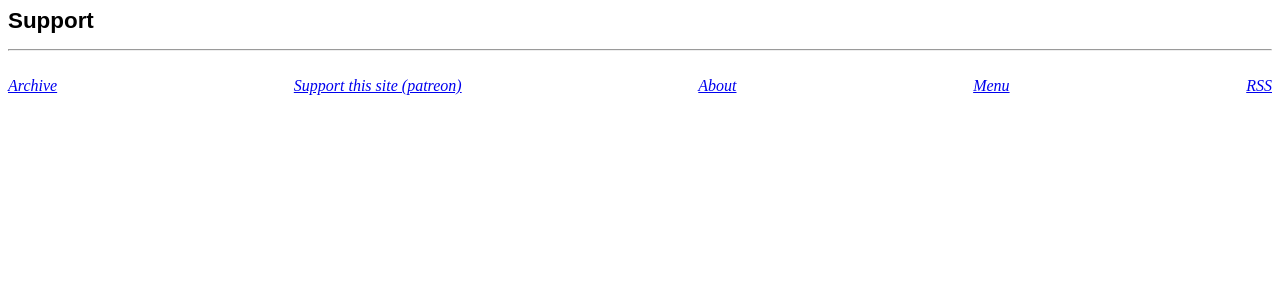
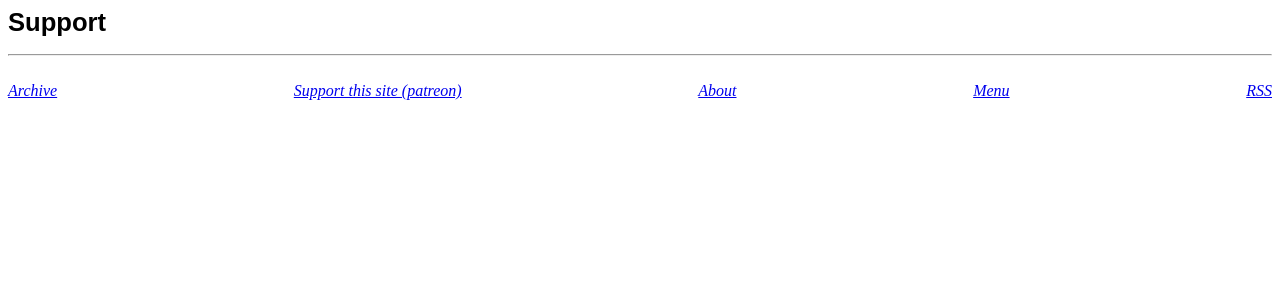
Before and after one commit to derykmakgill/website, a Jekyll site: the page built from _pages/support.md, in a window 1280 px wide. Shown: the top 300 px of the page. Built offline with Jekyll 4.4.1, drawn with Linux system fonts in a browser that asks for light colours.

Commit message:
Update default.html

```diff
--- a/_layouts/default.html
+++ b/_layouts/default.html
@@ -1,5 +1,5 @@
 
-<style>h1{font-size:1.4em}h1,h2,h3,h4,h5,h6{font-family:sans-serif}body{/*font-family:sans-serif;-webkit-font-smoothing: antialiased;font-size:15px*//*font-family: sans-serif;
+<style>h1{font-size:1.6em}h1,h2,h3,h4,h5,h6{font-family:sans-serif}body{/*font-family:sans-serif;-webkit-font-smoothing: antialiased;font-size:15px*//*font-family: sans-serif;
     font-size: 14px;
     max-width: 600px;*/}img{max-width:100%}.pd{width:4em;flex-shrink:0;padding-bottom:.9em;}.par div{display:flex} pre{white-space: pre-wrap} pre.letter{font-family: courier new, monospace}
 
```
